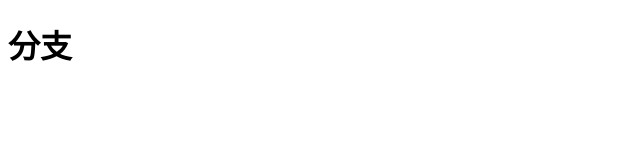
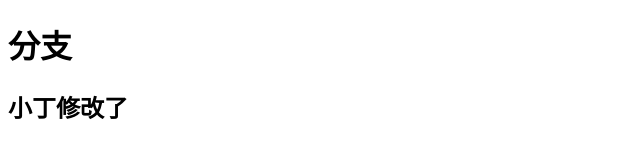
Before and after one commit to DingAxue/demo, a plain HTML site: page index.html in a window 1280 px wide. Shown: the whole page, without its empty margins (0-640 px from the left). Drawn offline with Linux system fonts and the light colour scheme.

```diff
--- a/index.html
+++ b/index.html
@@ -9,6 +9,7 @@
 
 <body>
     <h1>分支</h1>
+    <h2>小丁修改了</h2>
 </body>
 
 </html>
```
